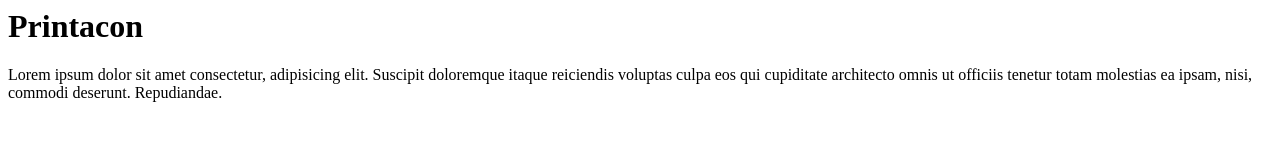
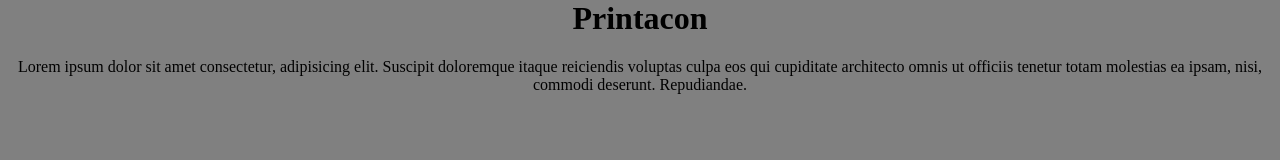
Before and after one commit to cash-777/printacon.github.io, a plain HTML site: page index.html in a window 1280 px wide. Drawn offline with Linux system fonts and the light colour scheme.

Commit message:
Update index.html

```diff
--- a/index.html
+++ b/index.html
@@ -2,7 +2,8 @@
 <head>
     <meta charset="UTF-8">
     <meta name="viewport" content="width=device-width, initial-scale=1.0">
-    <title>Document</title>
+    <title>Printacon</title>
+    <link rel = "stylesheet" href="styles.css">
 </head>
 <body>
     <h1>Printacon</h1>
```
